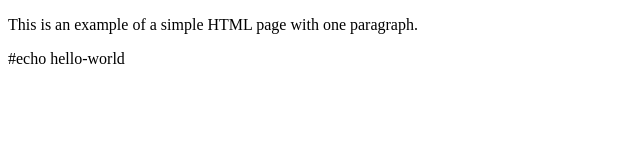
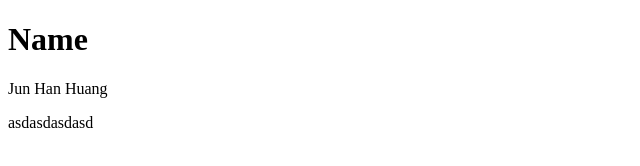
Before and after one commit to huang5587/huang5587.github.io, a plain HTML site: page index.html in a window 1280 px wide. Shown: the whole page, without its empty margins (0-640 px from the left). Drawn offline with Linux system fonts and the light colour scheme.

Commit message:
added header

```diff
--- a/index.html
+++ b/index.html
@@ -1,9 +1,11 @@
 <!DOCTYPE html>
 <html>
     <head>
-        <title>Example</title>
+        <title>Index</title>
     </head>
     <body>
-        <p>This is an example of a simple HTML page with one paragraph.</p>
+    	<h1>Name</h1>
+        <p>Jun Han Huang</p>
+        <p> asdasdasdasd </p>
     </body>
-</html>#echo hello-world
+</html>
```
